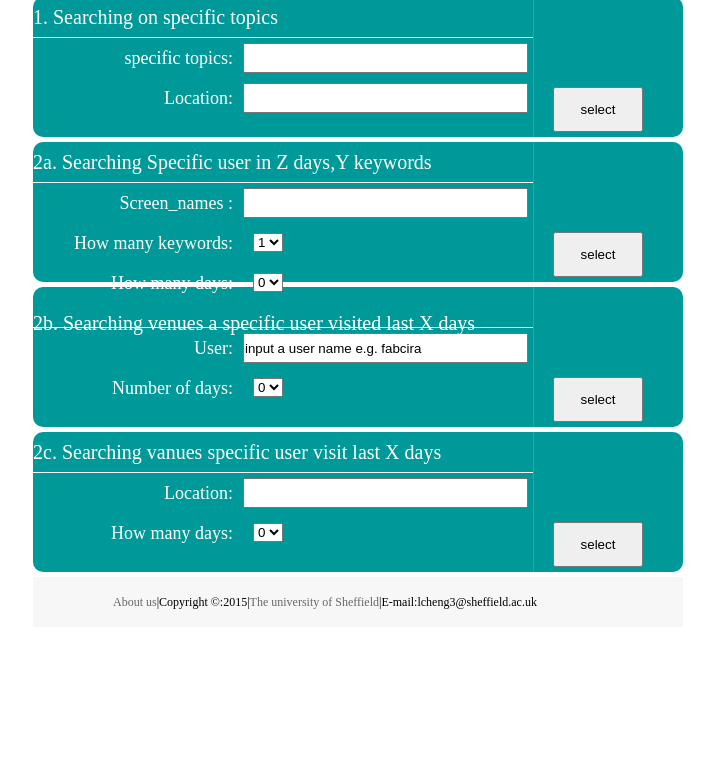
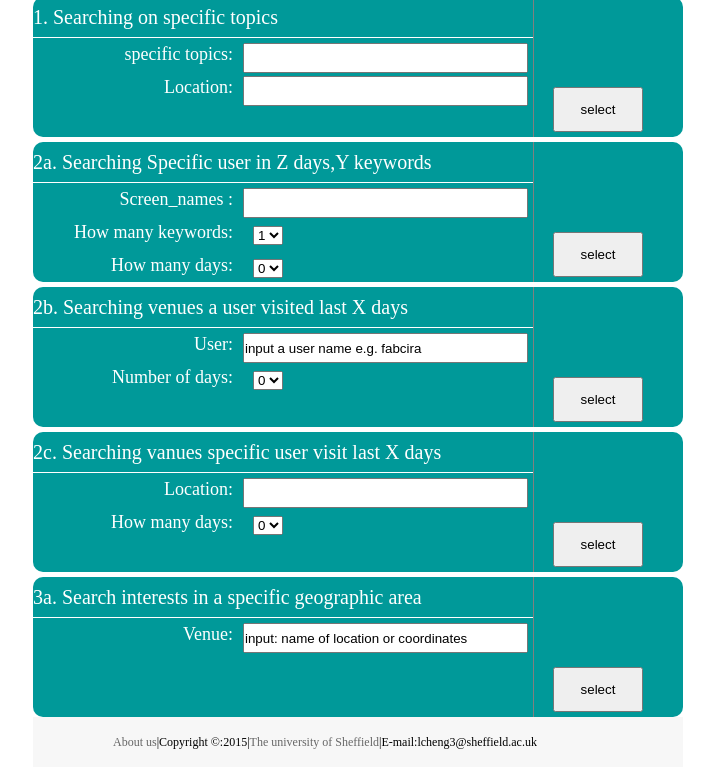
Before and after one commit to intelligentweb/iwsystem, a website: page views/index.html in a window 1280 px wide. Shown: the part 95-862 px from the top of the page, without its empty margins (282-997 px from the left). Before the commit the page ends 800 px from the top, so only its background shows below. Drawn offline with Linux system fonts and the light colour scheme; files that its build step writes are made by us from their sources; files whose address does not match are found by name.

Commit message:
前台～学长要求2处修改

```diff
--- a/public/css/index.css
+++ b/public/css/index.css
@@ -45,7 +45,7 @@ body{
 #wrapper_left{
 	margin:0 auto;
 	width:650px;
-	height:580px;
+	/*height:580px;*/
 }
 
 
@@ -85,16 +85,16 @@ body{
 	}
 #search_left{
 	width: 200px;
-	height: 40px;
+	height: 33px;
 	text-align:right;
 	font-size:18px;
 	color:white;
-	line-height:40px;
+	line-height:33px;
 	float:left;
 	}
 #search_right{
 	width: 290px;
-	height: 40px;
+	height: 33px;
 	margin-left:10px;
 	float:left;
 	}
--- a/views/index.html
+++ b/views/index.html
@@ -95,7 +95,7 @@
 
          <div id="one_left">
 
-        	<div id="search_field">2b. Searching venues a specific user visited last X days</div>
+        	<div id="search_field">2b. Searching venues a user visited last X days</div>
         	<div id="search">
             	<div id="search_left">User:</div>
                 <div id="search_right">
@@ -152,6 +152,29 @@
         <input class='search_submit' name = "fourth" type="submit" value='select' onclick="window.location='result.html';" style="width:90px;height:45px;" />
         </div>
         </div>
+
+         <!-- five -->
+        <div class="nav"></div>
+        <div id="one">
+            <div id="one_left">
+
+            <div id="search_field">3a. Search interests in a specific geographic area</div>
+            <div id="search">
+                <div id="search_left">Venue:</div>
+                <div id="search_right">
+                <input id='search_text' name="User" type="text" value="input: name of location or coordinates"
+                style="color#d3d7d4;" onfocus="if(value=='input: name of location or coordinates'){this.style.color='#000';value=''}" onblur="if(value==''){this.style.color='#ff00ff';value='input: name of location or coordinates'}"/>
+                </div>
+            </div>
+        </div>
+        <div id="one_right">
+        <input class='search_submit' name = "fourth" type="submit" value='select' onclick="window.location='result.html';" style="width:90px;height:45px;" />
+        </div>
+        </div>
+
+
+
+
       </div>
 
 
```
